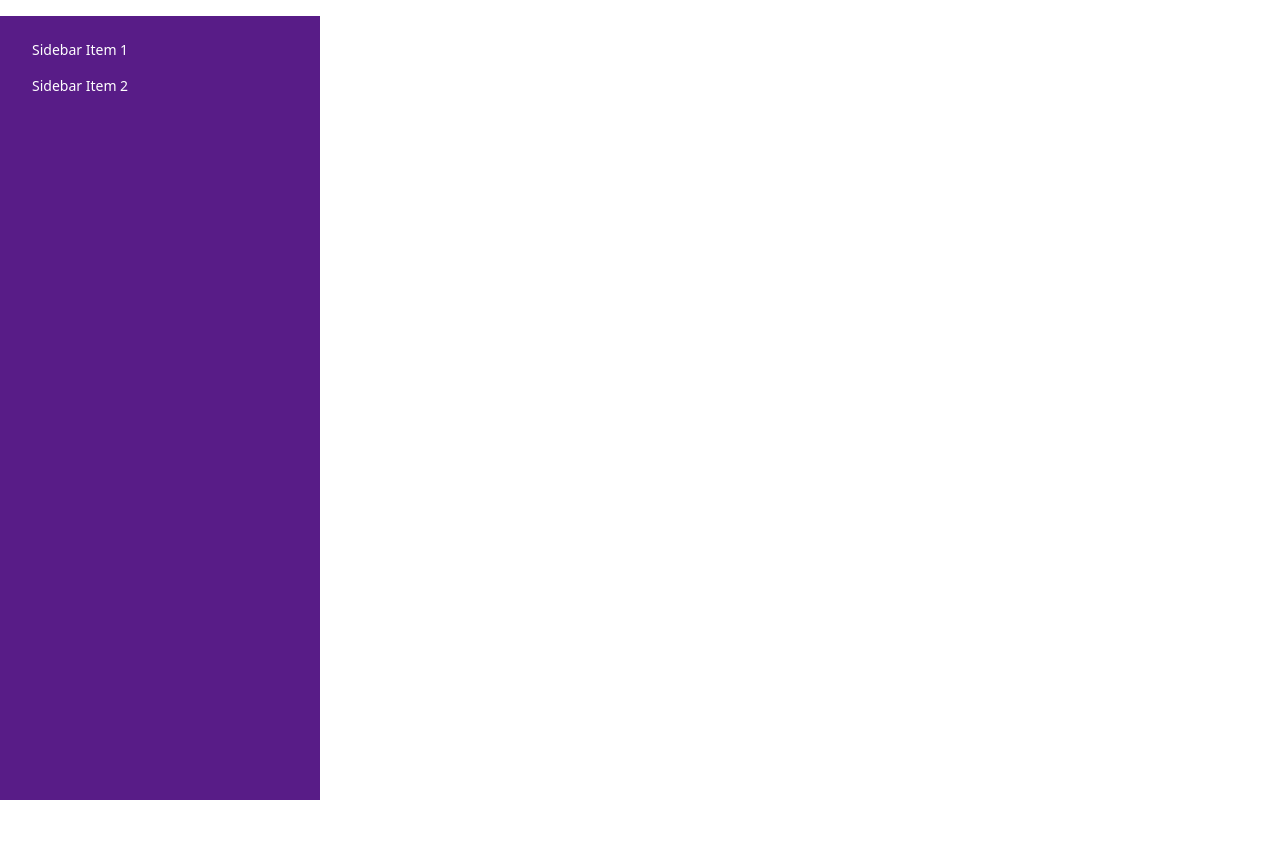
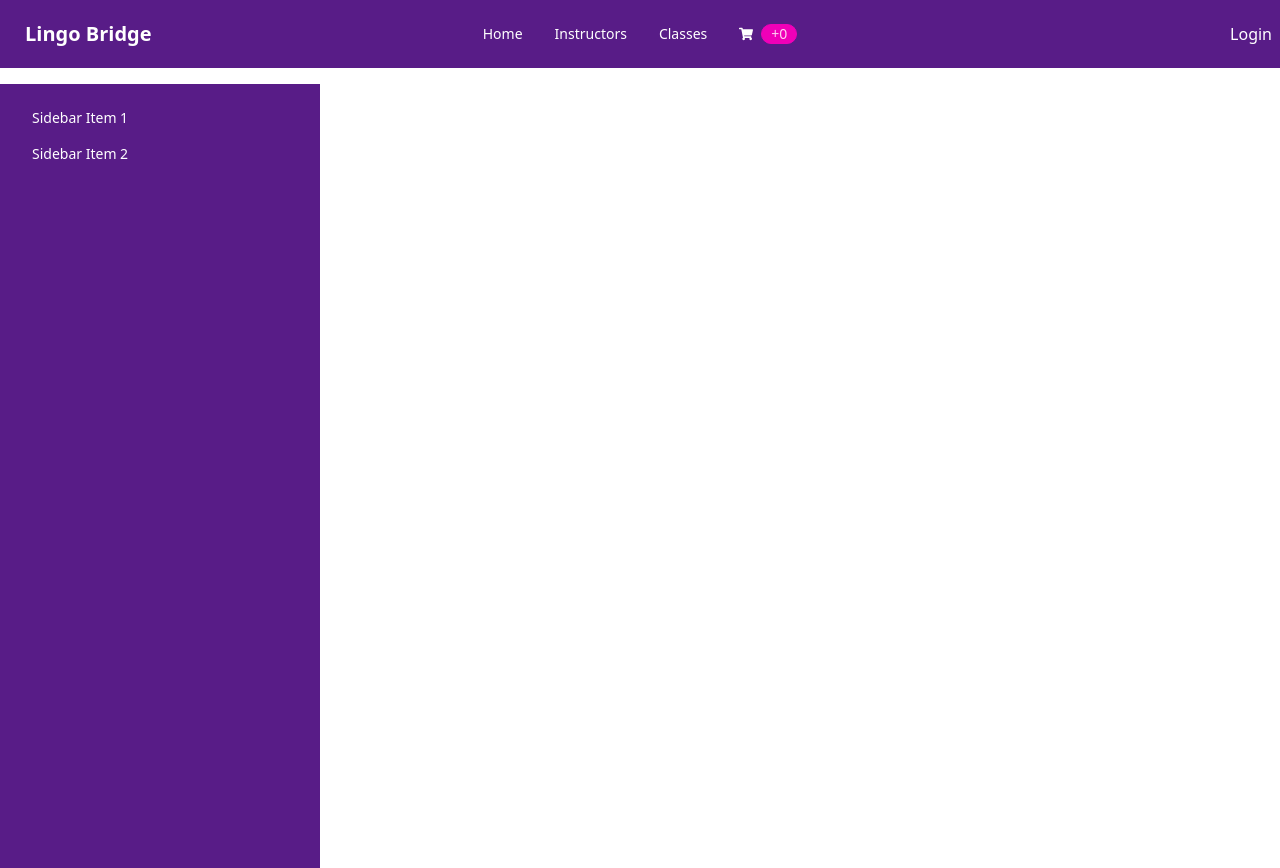
Before and after one commit to Farjanajhn/LingoBridge-client, a React (Vite) app: page /dashboard in a window 1280 px wide. Before the commit the page ends 800 px from the top, so only its background shows below. Built offline with nearby package versions, Linux system fonts and the light colour scheme; no server answers.

Commit message:
fixed some issue of route

```diff
--- a/src/Layout/Dashboard.jsx
+++ b/src/Layout/Dashboard.jsx
@@ -1,10 +1,13 @@
 import { Outlet } from "react-router-dom";
+import Navbar from "../Pages/Shared/Navbar";
 
 
 
 const Dashboard = () => {
   return (
-    <div className="drawer lg:drawer-open">
+    <div>
+      <Navbar></Navbar>
+      <div className="drawer lg:drawer-open">
     <input id="my-drawer-2" type="checkbox" className="drawer-toggle" />
       <div className="drawer-content flex flex-col items-center justify-center">
 
@@ -23,6 +26,7 @@ const Dashboard = () => {
 
     </div>
   </div>
+    </div>
   );
 };
 
--- a/src/Pages/Shared/Navbar.jsx
+++ b/src/Pages/Shared/Navbar.jsx
@@ -21,7 +21,7 @@ const Navbar = () => {
         user ? <li><Link to="/dashboard">Dashboard</Link></li> :''
       }
 
-<li><Link to="/">
+<li><Link to="/dashboard/myCart">
 < FaShoppingCart />
         <div className="badge badge-secondary">+{ cart?.length || 0}</div>
 </Link></li>
```
Also changed, not shown: src/Router/Router.jsx (+2 -5 lines).
